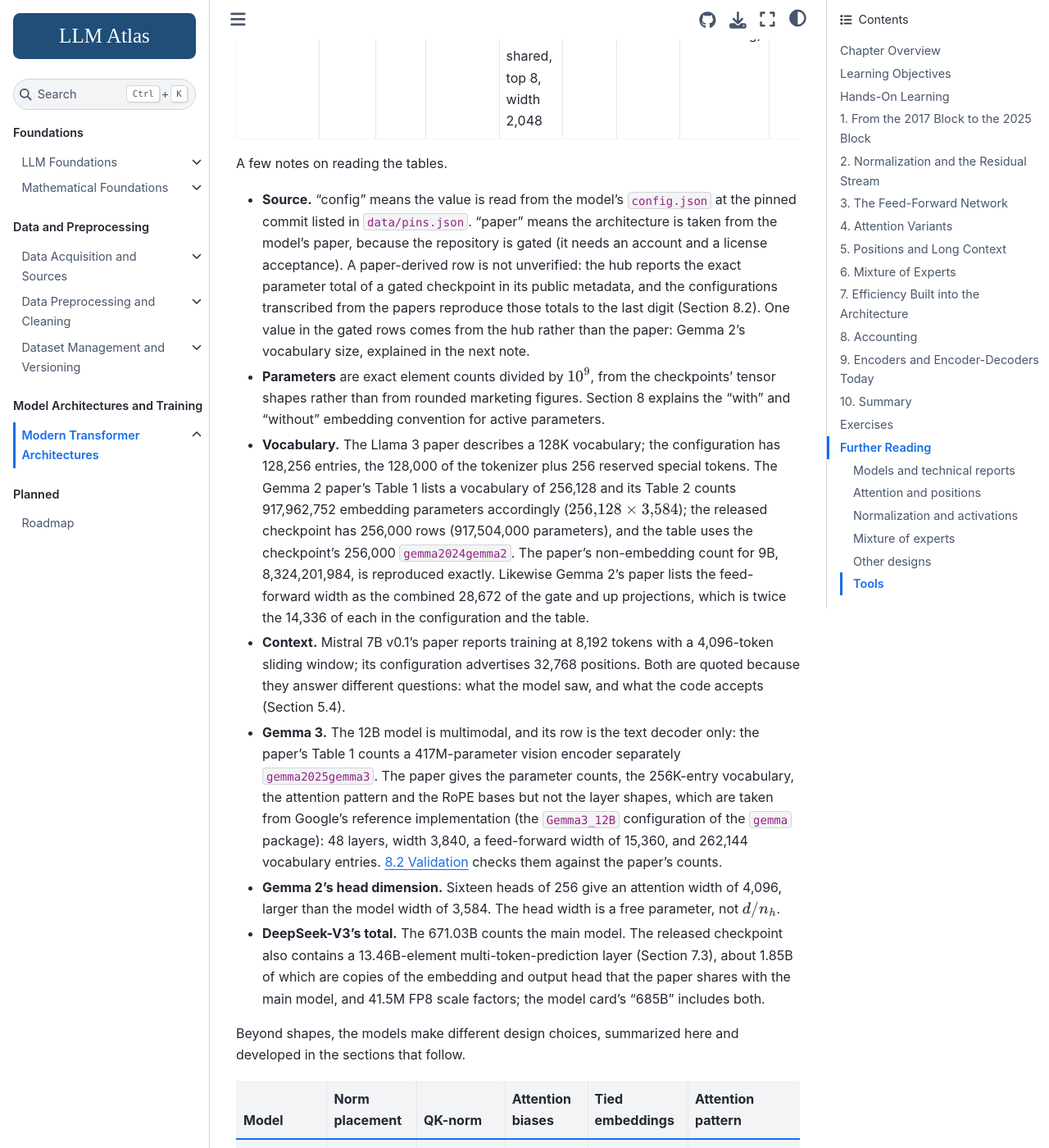
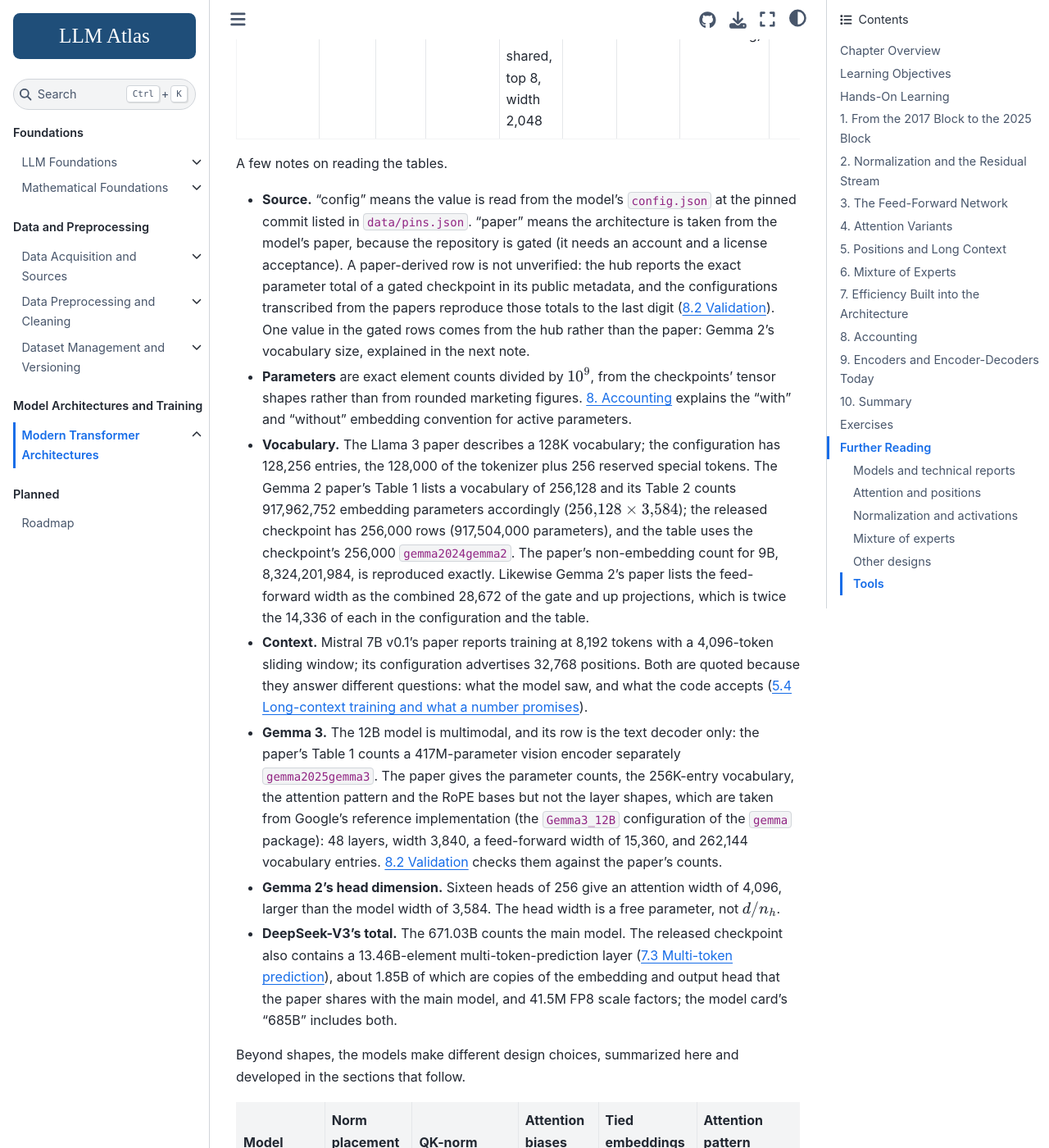
Before and after one commit to Beaker12/llmatlas, a Jupyter Book: the page built from chapters/06-architectures/index.md, in a window 1280 px wide and 1400 px high, scrolled down 5752 px. Shown: the whole window at 82% size. Built offline with Jupyter Book 1.0.4 settings and Sphinx 7.4.7 and the Sphinx Book theme 1.1.4, drawn with Linux system fonts in a browser that asks for light colours; pages that are not in the unit, such as notebooks, are missing from menus; cross-references to code outside the pages are shown as plain code; some of the changed text lies outside the part shown.

Commit message:
Chapter 6: replace literal section numbers with labeled references and link the roadmap for the planned compression chapter

````diff
--- a/chapters/06-architectures/index.md
+++ b/chapters/06-architectures/index.md
@@ -95,13 +95,13 @@
 
 A few notes on reading the tables.
 
-- **Source.** "config" means the value is read from the model's `config.json` at the pinned commit listed in `data/pins.json`. "paper" means the architecture is taken from the model's paper, because the repository is gated (it needs an account and a license acceptance). A paper-derived row is not unverified: the hub reports the exact parameter total of a gated checkpoint in its public metadata, and the configurations transcribed from the papers reproduce those totals to the last digit (Section 8.2). One value in the gated rows comes from the hub rather than the paper: Gemma 2's vocabulary size, explained in the next note.
-- **Parameters** are exact element counts divided by $10^9$, from the checkpoints' tensor shapes rather than from rounded marketing figures. Section 8 explains the "with" and "without" embedding convention for active parameters.
+- **Source.** "config" means the value is read from the model's `config.json` at the pinned commit listed in `data/pins.json`. "paper" means the architecture is taken from the model's paper, because the repository is gated (it needs an account and a license acceptance). A paper-derived row is not unverified: the hub reports the exact parameter total of a gated checkpoint in its public metadata, and the configurations transcribed from the papers reproduce those totals to the last digit ({ref}`sec-ch6-validation`). One value in the gated rows comes from the hub rather than the paper: Gemma 2's vocabulary size, explained in the next note.
+- **Parameters** are exact element counts divided by $10^9$, from the checkpoints' tensor shapes rather than from rounded marketing figures. {ref}`sec-ch6-accounting` explains the "with" and "without" embedding convention for active parameters.
 - **Vocabulary.** The Llama 3 paper describes a 128K vocabulary; the configuration has 128,256 entries, the 128,000 of the tokenizer plus 256 reserved special tokens. The Gemma 2 paper's Table 1 lists a vocabulary of 256,128 and its Table 2 counts 917,962,752 embedding parameters accordingly ($256{,}128 \times 3{,}584$); the released checkpoint has 256,000 rows (917,504,000 parameters), and the table uses the checkpoint's 256,000 {cite}`gemma2024gemma2`. The paper's non-embedding count for 9B, 8,324,201,984, is reproduced exactly. Likewise Gemma 2's paper lists the feed-forward width as the combined 28,672 of the gate and up projections, which is twice the 14,336 of each in the configuration and the table.
-- **Context.** Mistral 7B v0.1's paper reports training at 8,192 tokens with a 4,096-token sliding window; its configuration advertises 32,768 positions. Both are quoted because they answer different questions: what the model saw, and what the code accepts (Section 5.4).
+- **Context.** Mistral 7B v0.1's paper reports training at 8,192 tokens with a 4,096-token sliding window; its configuration advertises 32,768 positions. Both are quoted because they answer different questions: what the model saw, and what the code accepts ({ref}`sec-ch6-long-context-training`).
 - **Gemma 3.** The 12B model is multimodal, and its row is the text decoder only: the paper's Table 1 counts a 417M-parameter vision encoder separately {cite}`gemma2025gemma3`. The paper gives the parameter counts, the 256K-entry vocabulary, the attention pattern and the RoPE bases but not the layer shapes, which are taken from Google's reference implementation (the `Gemma3_12B` configuration of the `gemma` package): 48 layers, width 3,840, a feed-forward width of 15,360, and 262,144 vocabulary entries. {ref}`sec-ch6-validation` checks them against the paper's counts.
 - **Gemma 2's head dimension.** Sixteen heads of 256 give an attention width of 4,096, larger than the model width of 3,584. The head width is a free parameter, not $d/n_h$.
-- **DeepSeek-V3's total.** The 671.03B counts the main model. The released checkpoint also contains a 13.46B-element multi-token-prediction layer (Section 7.3), about 1.85B of which are copies of the embedding and output head that the paper shares with the main model, and 41.5M FP8 scale factors; the model card's "685B" includes both.
+- **DeepSeek-V3's total.** The 671.03B counts the main model. The released checkpoint also contains a 13.46B-element multi-token-prediction layer ({ref}`sec-ch6-multi-token-prediction`), about 1.85B of which are copies of the embedding and output head that the paper shares with the main model, and 41.5M FP8 scale factors; the model card's "685B" includes both.
 
 Beyond shapes, the models make different design choices, summarized here and developed in the sections that follow.
 
@@ -116,7 +116,7 @@
 | Gemma 3 | pre and post | yes | no | yes | five local (1,024) per global |
 | Mixtral | pre | no | no | no | full causal (config: no window) |
 | OLMoE | pre | yes | no | no | full causal |
-| DeepSeek-V2/V3 | pre | on the latent (Section 4.4) | no | no | full causal |
+| DeepSeek-V2/V3 | pre | on the latent ({ref}`sec-ch6-multi-head-latent-attention`) | no | no | full causal |
 
 ```{admonition} The Tables, Computed
 :class: tip
@@ -167,7 +167,7 @@
 
 Attention logits are dot products $q \cdot k / \sqrt{d_k}$. If a few directions in $q$ and $k$ grow large during training, the softmax saturates into a one-hot distribution, gradients through it vanish, and the loss spikes. Normalizing the queries and keys before the dot product (QK-norm) was proposed for translation models by {cite:t}`henry2020query`, and Dehghani et al. used it to stabilize a 22-billion-parameter vision transformer {cite}`dehghani2023scaling`. It bounds the logits regardless of how the projection weights drift.
 
-OLMo 2 {cite}`olmo2024olmo2` and OLMoE {cite}`muennighoff2025olmoe` (whose configuration and model code show the same layout) apply an RMSNorm to the full query and key projections before they are split into heads; in the parameter count this adds $n_h d_k$ weights for the queries and $n_{kv} d_k$ for the keys per layer. Qwen3 {cite}`qwen2025qwen3` and Gemma 3 {cite}`gemma2025gemma3` normalize each head separately, with one weight vector of width $d_k$ shared by all query heads and another by all key heads, so the count is $2 d_k$ per layer. Both reports name the purpose: Qwen3 introduces QK-norm "to ensure stable training", and Gemma 3 uses it to "replace the soft-capping of Gemma 2" ({ref}`sec-ch6-sliding-window-interleaved-attention`). DeepSeek's multi-head latent attention normalizes the compressed latents instead (Section 4.4).
+OLMo 2 {cite}`olmo2024olmo2` and OLMoE {cite}`muennighoff2025olmoe` (whose configuration and model code show the same layout) apply an RMSNorm to the full query and key projections before they are split into heads; in the parameter count this adds $n_h d_k$ weights for the queries and $n_{kv} d_k$ for the keys per layer. Qwen3 {cite}`qwen2025qwen3` and Gemma 3 {cite}`gemma2025gemma3` normalize each head separately, with one weight vector of width $d_k$ shared by all query heads and another by all key heads, so the count is $2 d_k$ per layer. Both reports name the purpose: Qwen3 introduces QK-norm "to ensure stable training", and Gemma 3 uses it to "replace the soft-capping of Gemma 2" ({ref}`sec-ch6-sliding-window-interleaved-attention`). DeepSeek's multi-head latent attention normalizes the compressed latents instead ({ref}`sec-ch6-multi-head-latent-attention`).
 
 (sec-ch6-normalizing-sublayer-outputs)=
 
@@ -216,13 +216,13 @@
 
 A gated unit has three matrices instead of two, so to keep the parameter count at that of a $4d$ feed-forward network the hidden width is reduced to $\tfrac{8}{3} d$. In practice the width is rounded to a hardware-friendly multiple, and then chosen freely. OLMo 2 7B's width of 11,008 is $\tfrac{8}{3} \times 4096$ rounded up to a multiple of 256, as in the first LLaMA {cite}`touvron2023llama`. The later designs go wider: 14,336 is $3.5 d$ for Llama 3.1 and Mistral, and Qwen2.5 7B uses $5.3 d$.
 
-Each feed-forward network has $3\,d \cdot d_{ff}$ parameters. Across the dense models above, that is between 59% (OLMo 2 7B) and 80% (Llama 3.1 70B) of all parameters; the notebook computes each share. The feed-forward network is where most of a dense model's capacity, and most of its FLOPs, live, which is also why it is the part that mixture-of-experts models replace (Section 6).
+Each feed-forward network has $3\,d \cdot d_{ff}$ parameters. Across the dense models above, that is between 59% (OLMo 2 7B) and 80% (Llama 3.1 70B) of all parameters; the notebook computes each share. The feed-forward network is where most of a dense model's capacity, and most of its FLOPs, live, which is also why it is the part that mixture-of-experts models replace ({ref}`sec-ch6-mixture-of-experts`).
 
 (sec-ch6-no-biases)=
 
 ### 3.3 No biases
 
-Linear layers in these models have no bias terms, as the model code of each shows. PaLM's authors give a reason: removing the biases from the dense layers and layer norms "result[ed] in increased training stability for large models" {cite}`chowdhery2023palm`. The exception in the table is Qwen2.5, which keeps biases on the query, key and value projections only; this detail is fixed in the model code rather than in `config.json`, a pattern that matters for the parameter count in Section 8. Its successor drops them: Qwen3's report says "we remove QKV-bias used in Qwen2" and adds QK-norm in their place {cite}`qwen2025qwen3`. For Qwen3 8B that removes $36 \times (32 + 2 \times 8) \times 128 = 221{,}184$ bias parameters and adds $36 \times 2 \times 128 = 9{,}216$ norm weights.
+Linear layers in these models have no bias terms, as the model code of each shows. PaLM's authors give a reason: removing the biases from the dense layers and layer norms "result[ed] in increased training stability for large models" {cite}`chowdhery2023palm`. The exception in the table is Qwen2.5, which keeps biases on the query, key and value projections only; this detail is fixed in the model code rather than in `config.json`, a pattern that matters for the parameter count in {ref}`sec-ch6-accounting`. Its successor drops them: Qwen3's report says "we remove QKV-bias used in Qwen2" and adds QK-norm in their place {cite}`qwen2025qwen3`. For Qwen3 8B that removes $36 \times (32 + 2 \times 8) \times 128 = 221{,}184$ bias parameters and adds $36 \times 2 \times 128 = 9{,}216$ norm weights.
 
 (sec-ch6-attention-variants)=
 
@@ -297,7 +297,7 @@
 | DeepSeek-V2-Lite (MLA) | 15,552 | 31,104 | 8.9× smaller |
 | DeepSeek-V3 (MLA) | 35,136 | 70,272 | 71× smaller |
 
-"Compared with MHA" divides the cache the same model would need with one key/value head per query head by the actual cache. For Gemma 2 and Gemma 3, the full-cache figure assumes every layer keeps the entire context; its local layers can in fact discard tokens beyond the window (Section 4.5), so the real cache at long context is smaller. {numref}`fig-ch6-kv-bytes` plots the cache per token of each model on a logarithmic scale.
+"Compared with MHA" divides the cache the same model would need with one key/value head per query head by the actual cache. For Gemma 2 and Gemma 3, the full-cache figure assumes every layer keeps the entire context; its local layers can in fact discard tokens beyond the window ({ref}`sec-ch6-sliding-window-interleaved-attention`), so the real cache at long context is smaller. {numref}`fig-ch6-kv-bytes` plots the cache per token of each model on a logarithmic scale.
 
 ```{figure} figures/kv-bytes.*
 :name: fig-ch6-kv-bytes
@@ -307,7 +307,7 @@
 KV cache per token, all layers, bf16, in KiB (1 KiB = 1,024 bytes; the table above gives bytes), from the notebook section {ref}`nb-arch-configs`. The color is the attention type. Latent attention puts DeepSeek-V3, with 61 layers and 128 heads, below every grouped-query model except Qwen2.5 7B, which keeps only 4 key/value heads; OLMo 2 7B's multi-head cache is 4 times Llama 3.1 8B's at the same width and depth.
 ```
 
-At 128K tokens, Llama 3.1 8B's cache for a single sequence is $131{,}072 \times 131{,}072 = 17.2$ GB, more than its 16.1 GB of bf16 weights. Section 8 works through this.
+At 128K tokens, Llama 3.1 8B's cache for a single sequence is $131{,}072 \times 131{,}072 = 17.2$ GB, more than its 16.1 GB of bf16 weights. {ref}`sec-ch6-accounting` works through this.
 
 (sec-ch6-grouped-query-attention-computation)=
 
@@ -348,7 +348,7 @@
 
 There is a complication. RoPE rotates the key by a position-dependent matrix, and that matrix would sit between $W^{UK}$ and the query, preventing the absorption. DeepSeek therefore splits each head into a part without positional information (128 dimensions) and a small decoupled part that carries RoPE (64 dimensions). The rotary key is shared across heads and cached separately, which is the $d_{rope} = 64$ in the cache formula. DeepSeek-V3's cache per token per layer is $512 + 64 = 576$ elements; the same layer under multi-head attention with its 128 heads would hold $128 \times (128 + 64 + 128) = 40{,}960$ elements, a factor of 71.
 
-Queries are also compressed through a low-rank bottleneck in V3 (rank 1,536) to save activation memory in training; V2-Lite projects queries directly. RMSNorm layers on the two latents are part of the block. Section 8 includes these in the parameter count. {numref}`fig-ch6-mla-dataflow` traces one layer's data flow with DeepSeek-V3's sizes.
+Queries are also compressed through a low-rank bottleneck in V3 (rank 1,536) to save activation memory in training; V2-Lite projects queries directly. RMSNorm layers on the two latents are part of the block. {ref}`sec-ch6-accounting` includes these in the parameter count. {numref}`fig-ch6-mla-dataflow` traces one layer's data flow with DeepSeek-V3's sizes.
 
 ```{figure} figures/mla-dataflow.*
 :name: fig-ch6-mla-dataflow
@@ -368,7 +368,7 @@
 
 A pure window gives up exact long-range retrieval in any single layer. Gemma 2 alternates local layers (window 4,096) with global layers (8,192-token span) {cite}`gemma2024gemma2`: half the layers pay for the full span, half pay a constant. It also caps the attention logits with a $\tanh$ soft-cap (at 50.0) and the final logits (at 30.0) as another bound on magnitudes.
 
-Gemma 3 pushes the ratio further: "a pattern of 5 local layers for every global layer, starting with a local layer", with the local span cut to 1,024 tokens, and QK-norm in place of the soft-cap {cite}`gemma2025gemma3`. The authors report "minimal impact on perplexity" from the ratio. The cache arithmetic shows why it is worth having. Gemma 3 12B has 8 global and 40 local layers, each caching $2 \times 8 \times 256 = 4{,}096$ elements per token. At 128K tokens in bf16 the global layers hold $8 \times 4{,}096 \times 131{,}072 \times 2 = 8.59$ GB and the local layers only their last 1,024 tokens, $40 \times 4{,}096 \times 1{,}024 \times 2 = 0.34$ GB: 8.93 GB in all, against 51.5 GB if every layer were global. ModernBERT, an encoder, uses a similar alternation, with a global layer every third layer and a 128-token local window (Section 9).
+Gemma 3 pushes the ratio further: "a pattern of 5 local layers for every global layer, starting with a local layer", with the local span cut to 1,024 tokens, and QK-norm in place of the soft-cap {cite}`gemma2025gemma3`. The authors report "minimal impact on perplexity" from the ratio. The cache arithmetic shows why it is worth having. Gemma 3 12B has 8 global and 40 local layers, each caching $2 \times 8 \times 256 = 4{,}096$ elements per token. At 128K tokens in bf16 the global layers hold $8 \times 4{,}096 \times 131{,}072 \times 2 = 8.59$ GB and the local layers only their last 1,024 tokens, $40 \times 4{,}096 \times 1{,}024 \times 2 = 0.34$ GB: 8.93 GB in all, against 51.5 GB if every layer were global. ModernBERT, an encoder, uses a similar alternation, with a global layer every third layer and a 128-token local window ({ref}`sec-ch6-encoders-encoder-decoders-today`).
 
 A property of window attention that surprises people: tokens near the start of a sequence receive a disproportionate share of attention even when they are irrelevant, as "attention sinks", and removing them from a windowed cache breaks the model. Xiao et al. exploit this to stream arbitrarily long text by always keeping the first few tokens plus a window {cite}`xiao2024efficient`. The streaming model does not remember what fell out of the window; it simply stays stable. {numref}`fig-ch6-attention-patterns` shows which keys each query scores under these patterns, and the order of local and global layers in Gemma 2 and Gemma 3.
 
@@ -608,7 +608,7 @@
 One token through a mixture-of-experts layer with a shared expert. The router scores all $E$ routed experts but only the $n_{act}$ selected (bold) run, each weighted by its renormalized probability $\tilde{\rho}_i$; the shared expert runs for every token. Compute per token follows the bold boxes, memory follows all of them.
 ```
 
-DeepSeek-V3 adds three more refinements {cite}`deepseek2024v3`. Its router uses sigmoid scores (normalized over the selected experts, then multiplied by 2.5), rather than softmax. Routing is node-limited, as DeepSeek-V2 already did with devices: the 256 experts are divided into 8 groups, a token chooses its best 4 groups and then the top 8 experts among them, which bounds cross-node communication. And it replaces the auxiliary loss with *auxiliary-loss-free* balancing {cite}`wang2024auxiliary`: a per-expert bias is added to the scores for the *selection* of the top experts only (not for the gate weights), and after each step the bias of overloaded experts is lowered and of underloaded ones raised. No gradient from a balancing objective competes with the language-modeling loss; a very small sequence-level auxiliary loss remains as a safeguard. The bias is stored per layer, one value per expert, which is why V3's router has $E$ extra parameters per layer in Section 8.
+DeepSeek-V3 adds three more refinements {cite}`deepseek2024v3`. Its router uses sigmoid scores (normalized over the selected experts, then multiplied by 2.5), rather than softmax. Routing is node-limited, as DeepSeek-V2 already did with devices: the 256 experts are divided into 8 groups, a token chooses its best 4 groups and then the top 8 experts among them, which bounds cross-node communication. And it replaces the auxiliary loss with *auxiliary-loss-free* balancing {cite}`wang2024auxiliary`: a per-expert bias is added to the scores for the *selection* of the top experts only (not for the gate weights), and after each step the bias of overloaded experts is lowered and of underloaded ones raised. No gradient from a balancing objective competes with the language-modeling loss; a very small sequence-level auxiliary loss remains as a safeguard. The bias is stored per layer, one value per expert, which is why V3's router has $E$ extra parameters per layer in {ref}`sec-ch6-accounting`.
 
 The first layers of both DeepSeek models are dense (one in V2-Lite, three in V3); the configuration's `first_k_dense_replace` says how many.
 
@@ -628,7 +628,7 @@
 
 This changes what "size" means when comparing models. For compute, FLOPs per token, and training cost, the active count is what matters. For serving memory, and the number of GPUs needed to hold the weights, the total counts. Because a batch of tokens activates many different experts, the whole parameter set is touched at any reasonable batch size, so the memory bandwidth required per decoding step is also closer to that of the total than of the active count. Sparse models are cheaper to *train* than dense models of equal quality: Switch Transformers reached the quality of a dense T5 model up to seven times faster "while still using the same FLOPS per token" {cite}`fedus2022switch`. Their serving advantage is smaller and depends on batch size and the interconnect.
 
-Vendors disagree on whether "active" includes the input embedding table, which contributes parameters but no matrix multiplications (a lookup is not a multiplication). DeepSeek's 2.4B and 37B match a count that excludes it; OLMoE's 1.3B and Mixtral's 12.9B match a count that includes it. Section 8 computes both and states which each vendor's figure matches.
+Vendors disagree on whether "active" includes the input embedding table, which contributes parameters but no matrix multiplications (a lookup is not a multiplication). DeepSeek's 2.4B and 37B match a count that excludes it; OLMoE's 1.3B and Mixtral's 12.9B match a count that includes it. {ref}`sec-ch6-accounting` computes both and states which each vendor's figure matches.
 
 ```{admonition} A Router You Can Run
 :class: tip
@@ -651,7 +651,7 @@
 
 ### 7.2 The KV cache in serving
 
-Paged attention manages the KV cache like virtual memory, in fixed-size blocks allocated on demand, which removes the fragmentation and over-reservation that wasted most of the cache memory in earlier serving systems {cite}`kwon2023efficient`. Serving systems, including the cache-aware scheduling that makes this work, are the subject of the planned chapters on inference; see the {doc}`/roadmap`. For this chapter the point is that every architecture decision in Section 4 changes the number of bytes that system must manage.
+Paged attention manages the KV cache like virtual memory, in fixed-size blocks allocated on demand, which removes the fragmentation and over-reservation that wasted most of the cache memory in earlier serving systems {cite}`kwon2023efficient`. Serving systems, including the cache-aware scheduling that makes this work, are the subject of the planned chapters on inference; see the {doc}`/roadmap`. For this chapter the point is that every architecture decision in {ref}`sec-ch6-attention-variants` changes the number of bytes that system must manage.
 
 (sec-ch6-multi-token-prediction)=
 
@@ -780,7 +780,7 @@
 | DeepSeek-V2-Lite | 15,706,484,224 | 15.7B | 2,451,435,008 (without) | 2.4B (without) |
 | DeepSeek-V3 | 671,026,419,200 | 671B | 36,625,618,432 (without) | 37B (without) |
 
-Three entries need a comment. Qwen's 7.61B is consistent with truncating 7.6156B, and Mistral's 7.3B, from its release announcement, with rounding 7.2417B up to the next tenth of a billion; the checks for these two use correspondingly wider tolerances (0.01B and 0.1B). DeepSeek-V2-Lite's "2.4B active" is consistent with truncating 2.451B. Qwen3 8B's model card also gives 6.95B non-embedding parameters, which is the total less both untied tables, $8{,}190{,}735{,}360 - 2 \times 151{,}936 \times 4{,}096 = 6{,}946{,}075{,}648$. OLMo 2 7B is not in the table: its model card names it 7B and quotes no more precise total, so the 7.30B of Section 1.1 is the hub's count, which the checkpoint check already covers. These are the vendors' choices and the exact counts are in the committed regression test.
+Three entries need a comment. Qwen's 7.61B is consistent with truncating 7.6156B, and Mistral's 7.3B, from its release announcement, with rounding 7.2417B up to the next tenth of a billion; the checks for these two use correspondingly wider tolerances (0.01B and 0.1B). DeepSeek-V2-Lite's "2.4B active" is consistent with truncating 2.451B. Qwen3 8B's model card also gives 6.95B non-embedding parameters, which is the total less both untied tables, $8{,}190{,}735{,}360 - 2 \times 151{,}936 \times 4{,}096 = 6{,}946{,}075{,}648$. OLMo 2 7B is not in the table: its model card names it 7B and quotes no more precise total, so the 7.30B of {ref}`sec-ch6-models-this-chapter` is the hub's count, which the checkpoint check already covers. These are the vendors' choices and the exact counts are in the committed regression test.
 
 The three checks catch different mistakes. The checkpoint comparison finds wrong formulas, including a forgotten bias or norm. The hub-totals comparison verifies the descriptions transcribed from papers. The published-figure comparison finds convention mismatches (the embedding in "active"), which the first two cannot, because they only concern the total.
 
@@ -815,7 +815,7 @@
 
 ### 8.4 Memory at inference
 
-Weights take the parameter count times the bytes per parameter: 2 for bf16, 1 for FP8 (DeepSeek-V3's native format), roughly 0.5 for 4-bit quantization (Chapter on compression, planned). Add the KV cache from Section 4: bytes per token times the number of tokens in all sequences being served.
+Weights take the parameter count times the bytes per parameter: 2 for bf16, 1 for FP8 (DeepSeek-V3's native format), roughly 0.5 for 4-bit quantization (compression is a planned chapter; see the {doc}`/roadmap`). Add the KV cache from {ref}`sec-ch6-attention-variants`: bytes per token times the number of tokens in all sequences being served.
 
 **A dense example.** Llama 3.1 8B in bf16 needs $8{,}030{,}261{,}248 \times 2 = 16.06$ GB for the weights. One sequence of 128K tokens needs $131{,}072$ bytes $\times$ $131{,}072$ tokens $= 17.18$ GB for the cache, so serving a single full-length request needs about 33 GB before activations, and a second concurrent request adds another 17 GB. The same cache with 32 key/value heads (multi-head attention) would be 69 GB per sequence, and the model would not fit at that length on a 40 GB card at all. This is the practical content of grouped-query attention.
 
````
Also changed, not shown: 1 other file.
